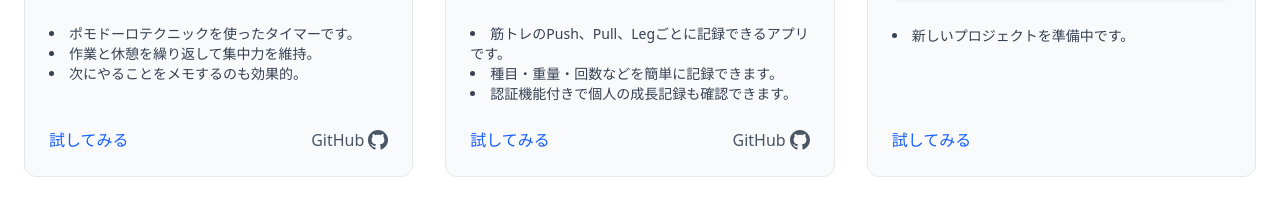
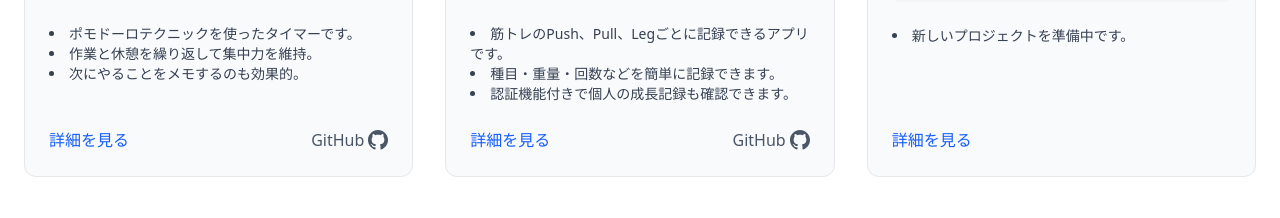
Before and after one commit to yoscodes/portfolio-site, a Next.js app: page / in a window 1280 px wide. Shown: the part 1120-1338 px from the top of the page. Built offline with nearby package versions, Linux system fonts and the light colour scheme.

Commit message:
リンク修正

```diff
--- a/src/app/components/portfolio/Portfolio.tsx
+++ b/src/app/components/portfolio/Portfolio.tsx
@@ -40,7 +40,7 @@ function Portfolio() {
               "次にやることをメモするのも効果的。",
             ]}
             image="/img/pomodoro-timer.jpg"
-            link="https://pomodr-timer.netlify.app/"
+            link="https://zenn.dev/4o7i1/articles/df425756bea52c"
             githubLink="https://github.com/yoscodes/pomodoro-timer"
           />
           <ProjectCard
--- a/src/app/components/portfolio/ProjectCard.tsx
+++ b/src/app/components/portfolio/ProjectCard.tsx
@@ -75,7 +75,7 @@ export default function ProjectCard({
               rel="noopener noreferrer"
               className="text-blue-600 hover:text-blue-800 font-medium flex items-center"
             >
-              試してみる
+              詳細を見る
               {/* <svg
                 className="ml-1"
                 width="20"
```
